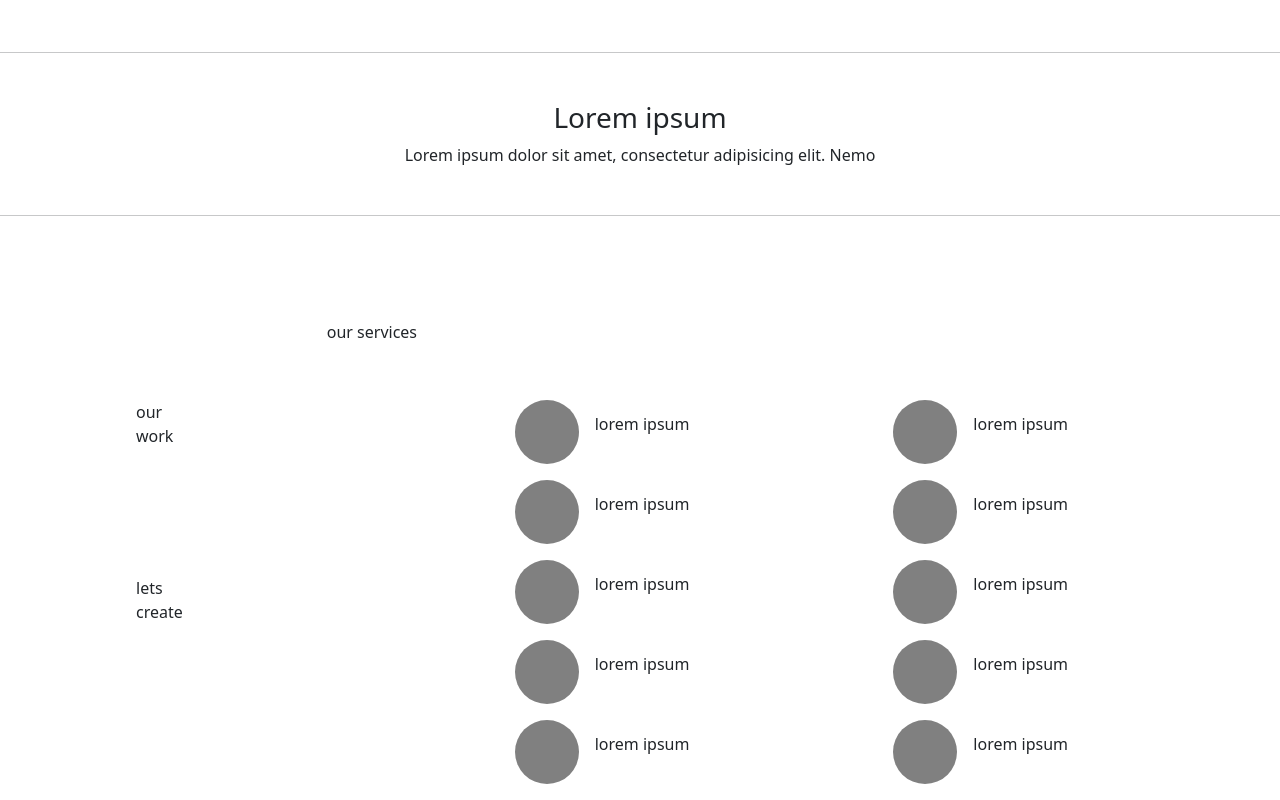
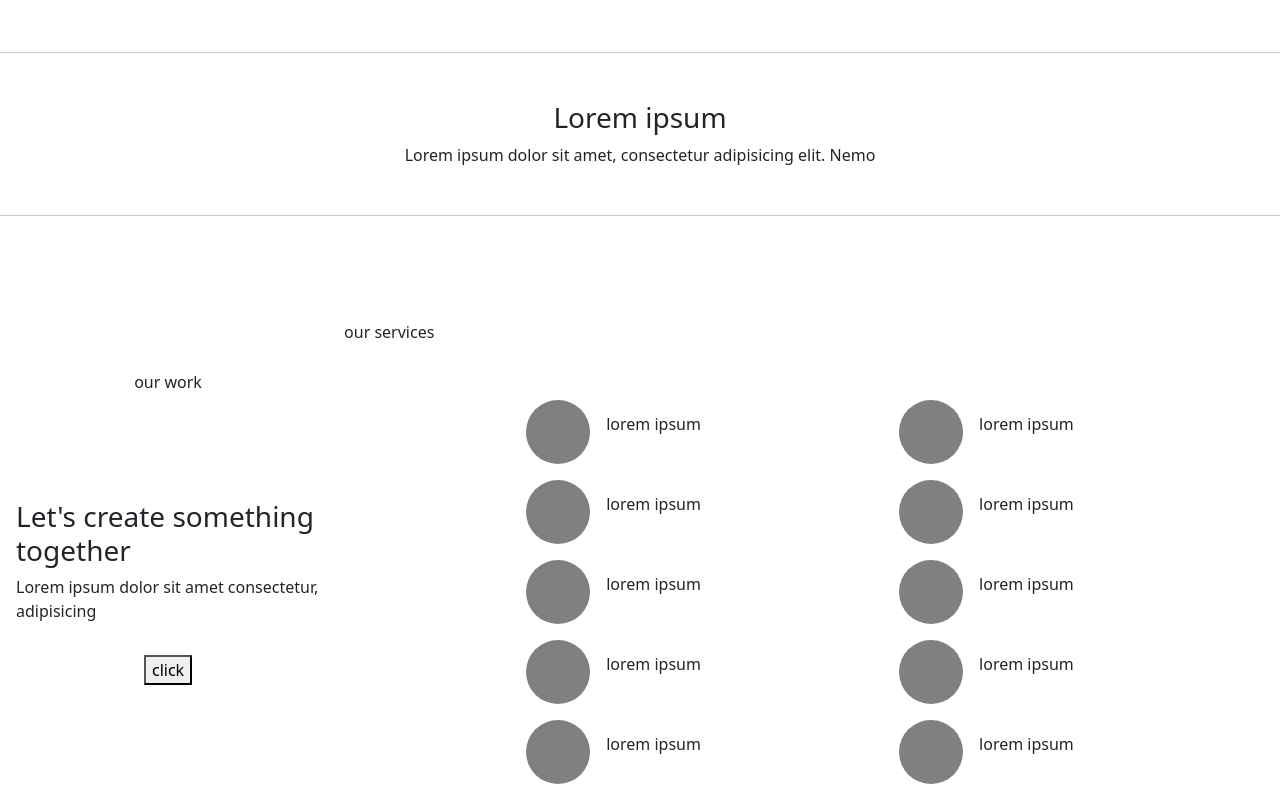
Before and after one commit to DenisWithOneN/TAW, a website: page tema4 - mockup html/index.html in a window 1280 px wide. Shown: the part 325-1125 px from the top of the page. Drawn offline with nearby package versions, Linux system fonts and the light colour scheme.

Commit message:
third section finished, text uncentered

```diff
--- a/tema4 - mockup html/index.html
+++ b/tema4 - mockup html/index.html
@@ -51,9 +51,13 @@
       <!-- third showcase -->
 
       <div class="d-flex">
-        <div class="p-2 flex-shrink-1">
-          <div class="left-side-box">our work</div>
-          <div class="left-side-box">lets create</div>
+        <div class="p-2 flex-shrink-1 d-flex flex-column justify-content-evenly align-items-center">
+          <div class="">our work</div>
+          <div class="d-flex flex-column align-items-center p-2">
+            <div><h3>Let's create something together</h3></div>
+            <div> Lorem ipsum dolor sit amet consectetur, adipisicing </div>
+            <div style="margin-top: 2rem;"><button>click</button></div>
+          </div>
         </div>
 
         <!-- our services -->
--- a/tema4 - mockup html/styles.css
+++ b/tema4 - mockup html/styles.css
@@ -9,7 +9,3 @@
   .menu-height {
     height: 4rem;
   }
-
-  .left-side-box {
-    margin: 8rem;
-  }
```
